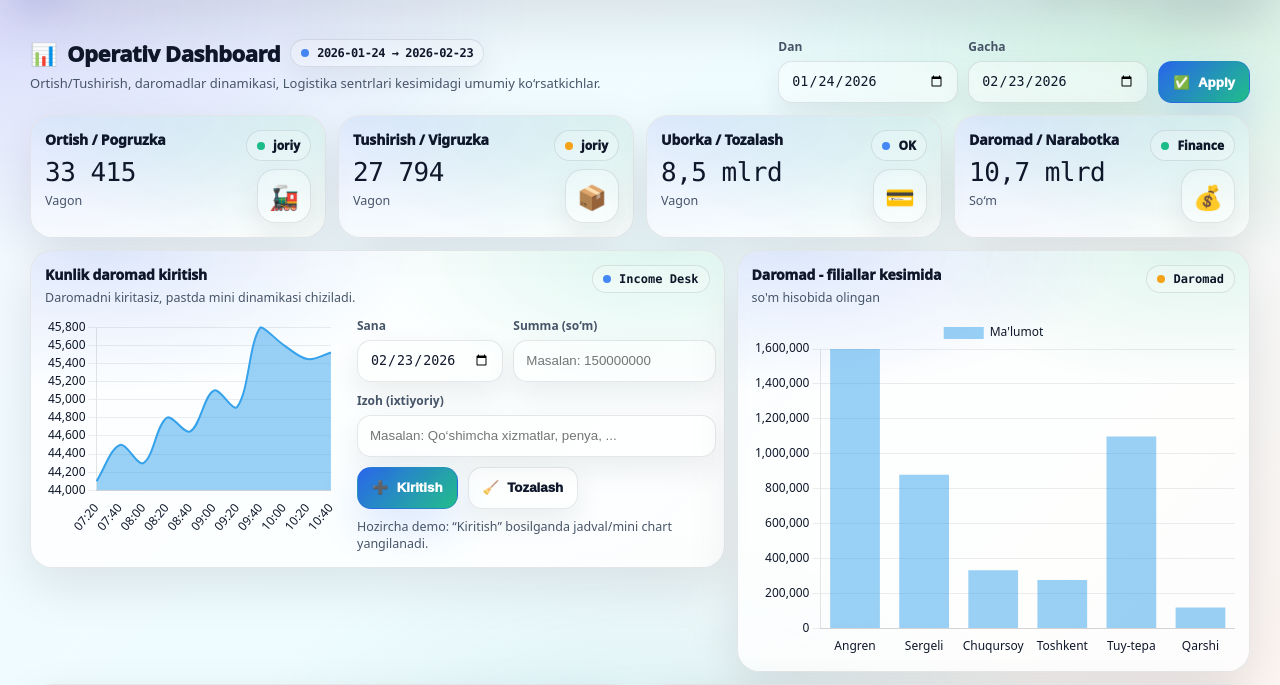
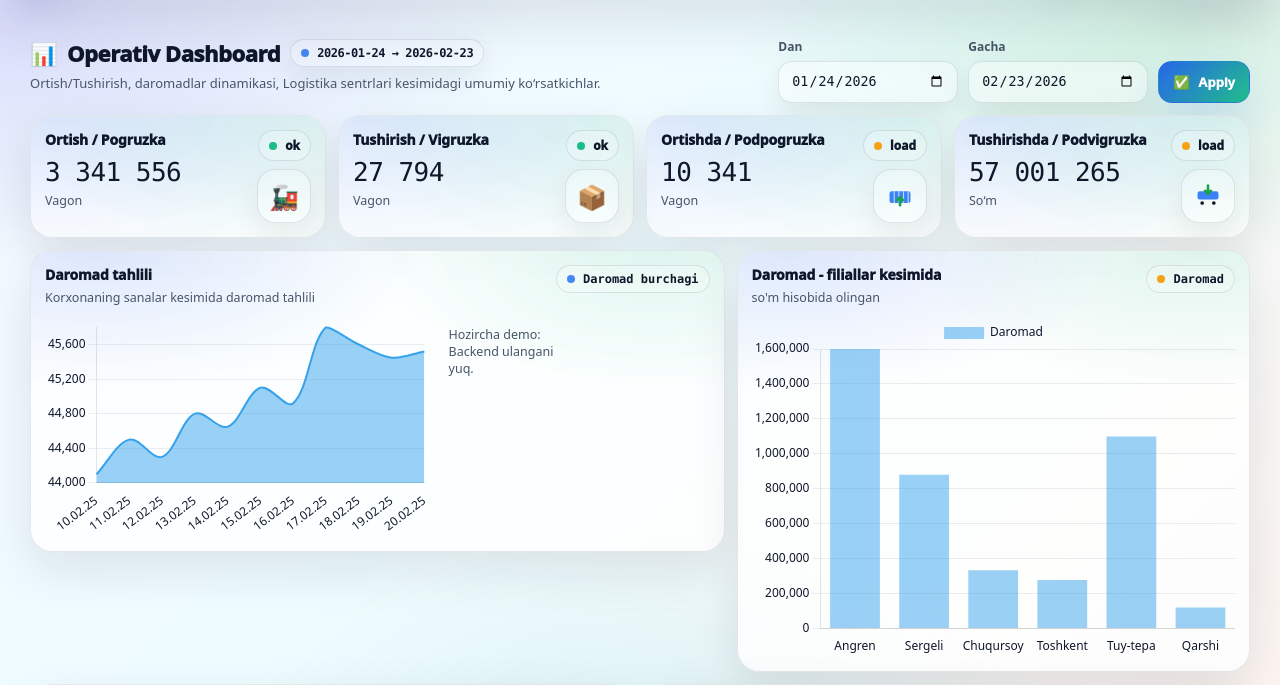
Before and after one commit to necrolimmin/necro, a Django app: page /admin-panel/settings/ in a window 1280 px wide. Shown: the part 69-754 px from the top of the page. Run offline with Django 5.2, Linux system fonts and the light colour scheme; the visitor is signed in with stand-in values (Sample User, id 1).

Commit message:
dashboard

```diff
--- a/templates/admin_settings.html
+++ b/templates/admin_settings.html
@@ -290,6 +290,13 @@
     font-size: 24px;
   }
 
+  .kpi-icon svg{
+  transition: transform .25s ease;
+  }
+  .card-3d:hover .kpi-icon svg{
+    transform: translateY(1px) scale(1.06);
+  }
+
   .chip{
     display:inline-flex;
     align-items:center;
@@ -446,7 +453,7 @@
           <div class="meta">Vagon </div>
         </div>
         <div style="display:flex;flex-direction:column;gap:8px;align-items:flex-end">
-          <div class="chip"><span class="dot"></span><span>joriy</span></div>
+          <div class="chip"><span class="dot"></span><span>ok</span></div>
           <div class="kpi-icon">🚂</div>
         </div>
       </div>
@@ -460,7 +467,7 @@
           <div class="meta">Vagon </div>
         </div>
         <div style="display:flex;flex-direction:column;gap:8px;align-items:flex-end">
-          <div class="chip"><span class="dot warn"></span><span>joriy</span></div>
+          <div class="chip"><span class="dot "></span><span>ok</span></div>
           <div class="kpi-icon">📦</div>
         </div>
       </div>
@@ -469,13 +476,31 @@
     <div class="card">
       <div class="kpi">
         <div class="kpi-left">
-          <div class="card-title">Uborka / Tozalash</div>
-          <div class="val mono" id="kpiPostupl">15 245</div>
+          <div class="card-title">Ortishda / Podpogruzka</div>
+          <div class="val mono" id="kpiPodpogruzka">15 245</div>
           <div class="meta">Vagon</div>
         </div>
         <div style="display:flex;flex-direction:column;gap:8px;align-items:flex-end">
-          <div class="chip"><span class="dot info"></span><span> OK</span></div>
-          <div class="kpi-icon">💳</div>
+          <div class="chip"><span class="dot warn"></span><span> load</span></div>
+          <div class="kpi-icon">
+            <svg width="28" height="28" viewBox="0 0 24 24" fill="none"
+                xmlns="http://www.w3.org/2000/svg">
+
+              <!-- container body -->
+              <rect x="3" y="8" width="18" height="10" rx="2" fill="#3B82F6"/>
+
+              <!-- container ribs -->
+              <path d="M7 8V18M11 8V18M15 8V18M19 8V18"
+                    stroke="rgba(255,255,255,.65)" stroke-width="1"/>
+
+              <!-- upload arrow (UP) -->
+              <path d="M12 20V13" stroke="#16A34A" stroke-width="2.2"
+                    stroke-linecap="round"/>
+              <path d="M9.5 15.5L12 13L14.5 15.5"
+                    stroke="#16A34A" stroke-width="2.2"
+                    stroke-linecap="round" stroke-linejoin="round"/>
+            </svg>
+          </div>
         </div>
       </div>
     </div>
@@ -483,13 +508,33 @@
     <div class="card">
       <div class="kpi">
         <div class="kpi-left">
-          <div class="card-title">Daromad / Narabotka</div>
-          <div class="val mono" id="kpiDaromad">10,7 mlrd</div>
+          <div class="card-title">Tushirishda / Podvigruzka</div>
+          <div class="val mono" id="kpiPodvigruzka">10 321 </div>
           <div class="meta">So‘m</div>
         </div>
         <div style="display:flex;flex-direction:column;gap:8px;align-items:flex-end">
-          <div class="chip"><span class="dot"></span><span>Finance</span></div>
-          <div class="kpi-icon">💰</div>
+          <div class="chip"><span class="dot warn"></span><span>load</span></div>
+          <div class="kpi-icon">
+            <svg width="28" height="28" viewBox="0 0 24 24" fill="none"
+                xmlns="http://www.w3.org/2000/svg">
+
+              <!-- wagon -->
+              <rect x="3" y="8" width="18" height="7" rx="2"
+                    fill="#3B82F6"/>
+
+              <!-- wheels -->
+              <circle cx="7" cy="18" r="1.6" fill="#111827"/>
+              <circle cx="17" cy="18" r="1.6" fill="#111827"/>
+
+              <!-- unloading arrow down -->
+              <path d="M12 3V10" stroke="#16A34A" stroke-width="2.2"
+                    stroke-linecap="round"/>
+              <path d="M9.5 7.5L12 10L14.5 7.5"
+                    stroke="#16A34A" stroke-width="2.2"
+                    stroke-linecap="round" stroke-linejoin="round"/>
+
+            </svg>
+          </div>
         </div>
       </div>
     </div>
@@ -503,12 +548,12 @@
     <div class="card">
       <div class="card-h">
         <div>
-          <h3 class="card-title">Kunlik daromad kiritish</h3>
+          <h3 class="card-title">Daromad tahlili</h3>
           <div class="card-sub">
-            Daromadni kiritasiz, pastda mini dinamikasi chiziladi.
+            Korxonaning sanalar kesimida daromad tahlili
           </div>
         </div>
-        <div class="chip"><span class="dot info"></span><span class="mono">Income Desk</span></div>
+        <div class="chip"><span class="dot info"></span><span class="mono">Daromad burchagi</span></div>
       </div>
 
       <div class="income-wrap">
@@ -516,36 +561,17 @@
           <canvas id="chIncomeMini"></canvas>
         </div>
 
-        <!-- Demo form: backend keyin POST/API ulaydi -->
+        <!-- Lazizbek!! backenddan keyin POST/API ulaysiz -->
         <div>
           <div class="form-grid">
-            <div class="form-row">
-              <label>Sana</label>
-              <input id="incomeDate" class="inpx" type="date">
-            </div>
-            <div class="form-row">
-              <label>Summa (so‘m)</label>
-              <input id="incomeAmount" class="inpx" type="number" placeholder="Masalan: 150000000">
-            </div>
-            <div class="form-row" style="grid-column: 1 / -1;">
-              <label>Izoh (ixtiyoriy)</label>
-              <input id="incomeNote" class="inpx" type="text" placeholder="Masalan: Qo‘shimcha xizmatlar, penya, ...">
-            </div>
+
+
+          <div class="note">
+            Hozircha demo: Backend ulangani yuq.
+
+          </div>
           </div>
 
-          <div style="display:flex; gap:10px; margin-top:10px; flex-wrap:wrap;">
-            <button id="btnAddIncome" class="btnx primary" type="button">
-              <span>➕</span><span>Kiritish</span>
-            </button>
-            <button id="btnResetIncome" class="btnx" type="button">
-              <span>🧹</span><span>Tozalash</span>
-            </button>
-          </div>
-
-          <div class="note">
-            Hozircha demo: “Kiritish” bosilganda jadval/mini chart yangilanadi.
-
-          </div>
         </div>
       </div>
     </div>
@@ -678,14 +704,14 @@
     range: { from: null, to: null },
 
     kpi: {
-      ortish_vagon: 33415,
+      ortish_vagon: 3341556,
       tushirish_vagon: 27794,
-      postupl_mlrd: 8.5,
-      daromad_mlrd: 10.7
+      podpogruzka_vagon: 10341,
+      podvigruzka_vagon: 57001265
     },
 
     incomeMini: {
-      labels: ["07:20","07:40","08:00","08:20","08:40","09:00","09:20","09:40","10:00","10:20","10:40"],
+      labels: ["10.02.25","11.02.25","12.02.25","13.02.25","14.02.25","15.02.25","16.02.25","17.02.25","18.02.25","19.02.25","20.02.25"],
       values: [44100,44500,44300,44800,44650,45100,44920,45800,45600,45448,45520]
     },
 
@@ -759,8 +785,9 @@
   const spaced = (n)=> (n||0).toString().replace(/\B(?=(\d{3})+(?!\d))/g, " ");
   document.getElementById("kpiOrtish").textContent = spaced(D.kpi.ortish_vagon);
   document.getElementById("kpiTushirish").textContent = spaced(D.kpi.tushirish_vagon);
-  document.getElementById("kpiPostupl").textContent = (D.kpi.postupl_mlrd + "").replace(".", ",") + " mlrd";
-  document.getElementById("kpiDaromad").textContent = (D.kpi.daromad_mlrd + "").replace(".", ",") + " mlrd";
+  document.getElementById("kpiPodpogruzka").textContent = spaced(D.kpi.podpogruzka_vagon);
+  document.getElementById("kpiPodvigruzka").textContent = spaced(D.kpi.podvigruzka_vagon);
+
 
   // ------------------------------------------------------------
   // 4) Charts helpers
@@ -862,7 +889,7 @@
     type: "bar",
     data: {
       labels: D.structure.labels,
-      datasets: [{ label: "Ma'lumot", data: D.structure.values, borderWidth: 0 }]
+      datasets: [{ label: "Daromad", data: D.structure.values, borderWidth: 0 }]
     },
     options: {
       responsive:true,
@@ -952,56 +979,8 @@
     </tr>
   `).join("") || `<tr><td colspan="5" class="mono" style="color:var(--muted)">Ma'lumot yo‘q</td></tr>`;
 
-  // ------------------------------------------------------------
-  // 6) Income entry demo behavior (client-side only)
-  // ------------------------------------------------------------
-  const $incomeDate = document.getElementById("incomeDate");
-  const $incomeAmount = document.getElementById("incomeAmount");
-  const $incomeNote = document.getElementById("incomeNote");
 
-  $incomeDate.value = iso(new Date());
 
-  document.getElementById("btnResetIncome").addEventListener("click", ()=>{
-    $incomeAmount.value = "";
-    $incomeNote.value = "";
-    $incomeDate.value = iso(new Date());
-  });
-
-  document.getElementById("btnAddIncome").addEventListener("click", ()=>{
-    const date = $incomeDate.value;
-    const amount = Number($incomeAmount.value || 0);
-    const note = ($incomeNote.value || "").trim();
-
-    if(!date || !amount){
-      alert("Sana va summa kiriting.");
-      return;
-    }
-
-    // Add to recent table (demo)
-    const row = document.createElement("tr");
-    row.innerHTML = `
-      <td class="mono">${date}</td>
-      <td><b>Tashkilot</b></td>
-      <td class="mono">Income</td>
-      <td class="right mono">${money(amount)}</td>
-      <td><span class="chip"><span class="dot info"></span><span>New</span></span></td>
-    `;
-    tbody.prepend(row);
-
-    // Update mini chart (demo): push last point
-    chIncomeMini.data.labels.push(new Date().toLocaleTimeString([], {hour:"2-digit", minute:"2-digit"}));
-    const last = chIncomeMini.data.datasets[0].data.slice(-1)[0] || 45000;
-    chIncomeMini.data.datasets[0].data.push(last + Math.round((Math.random()-0.5)*200));
-    if(chIncomeMini.data.labels.length > 14){
-      chIncomeMini.data.labels.shift();
-      chIncomeMini.data.datasets[0].data.shift();
-    }
-    chIncomeMini.update();
-
-    // Clear fields
-    $incomeAmount.value = "";
-    $incomeNote.value = "";
-  });
 
 })();
 </script>
```
